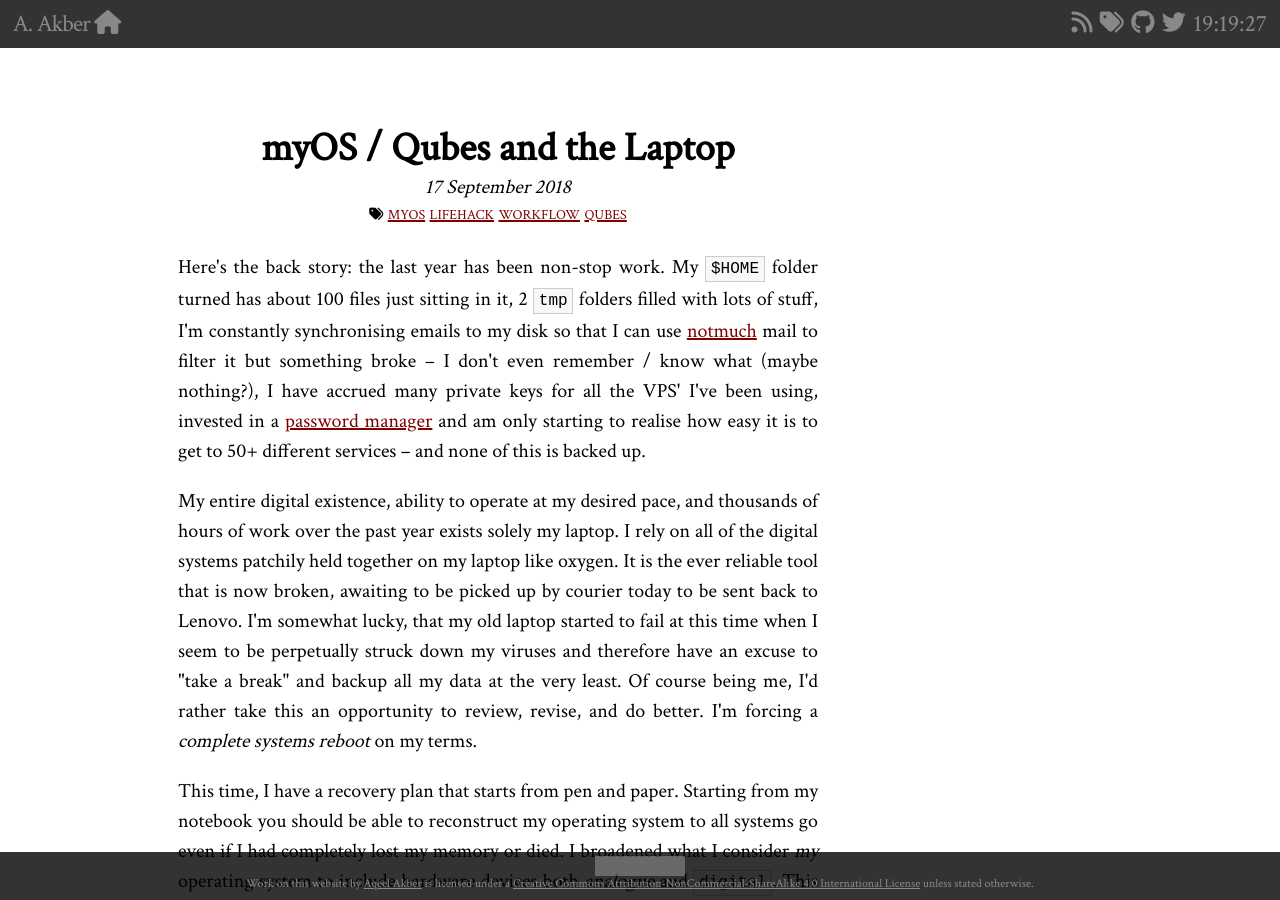
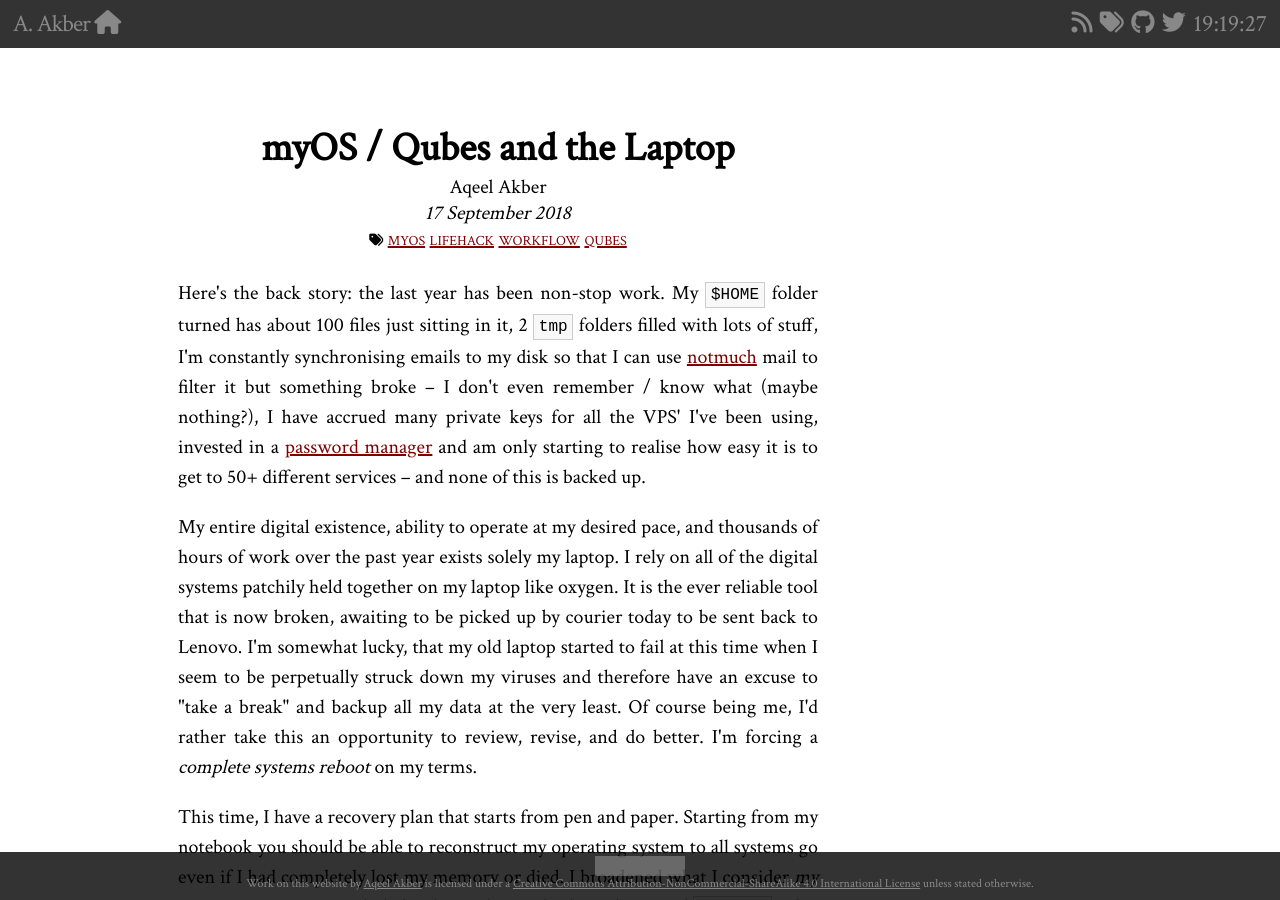
Before and after one commit to admiralakber/admiralakber.github.io, a Jekyll site: the page built from _posts/2018-09-17-myos-qubes.html, in a window 1280 px wide and 900 px high. Built offline with Jekyll 4.4.1, drawn with Linux system fonts in a browser that asks for light colours; nearby versions of some CDN libraries; some web fonts are replaced; comment, search, counter and statistics services are not loaded; grey boxes are pictures that could not be loaded.

```diff
--- a/_config.yml
+++ b/_config.yml
@@ -14,6 +14,15 @@ markdown: kramdown
 permalink: pretty
 mathjax: true
 
+defaults:
+  -
+    scope:
+      path: ""
+    values:
+      author: "Aqeel Akber"
+      email: "aqeel.akber@gmail.com"
+      comments: true
+
 highlighter: rouge
 kramdown:
   input: GFM
```
